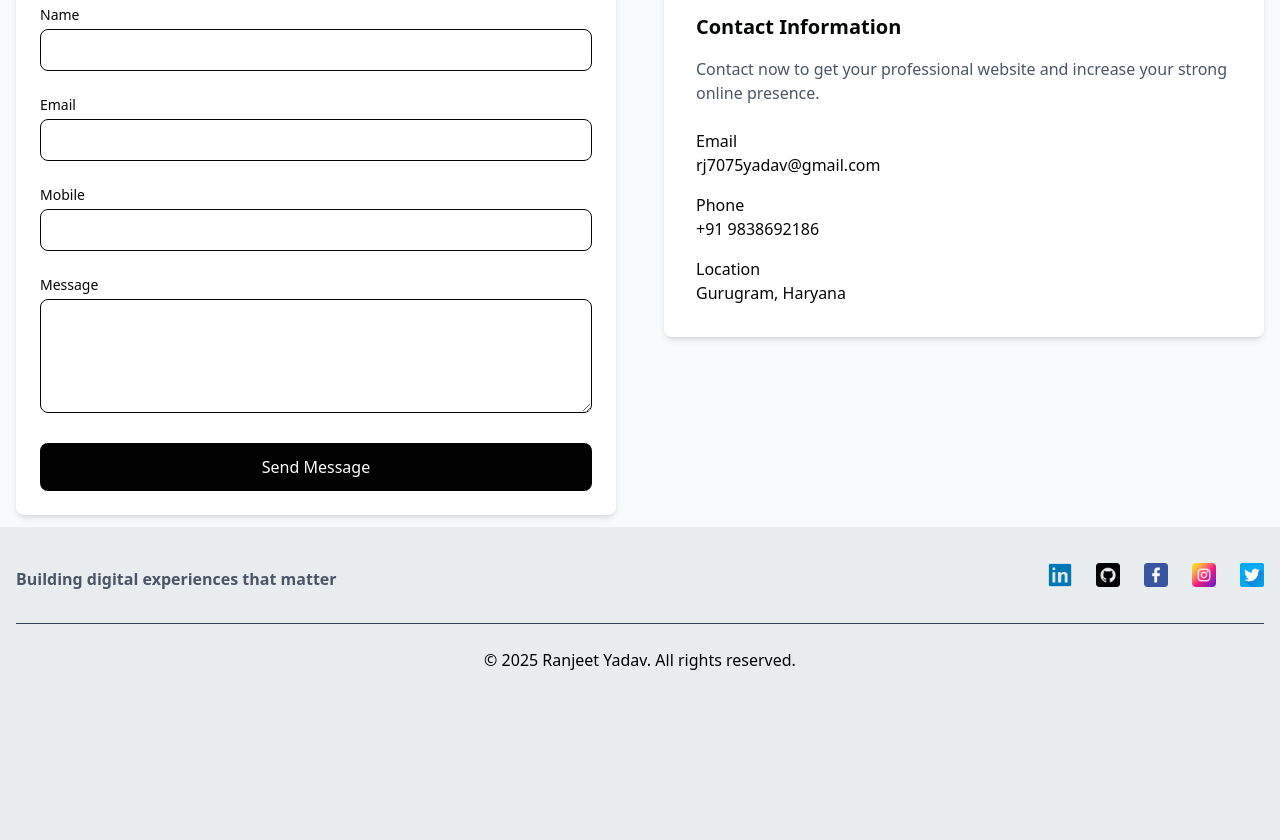
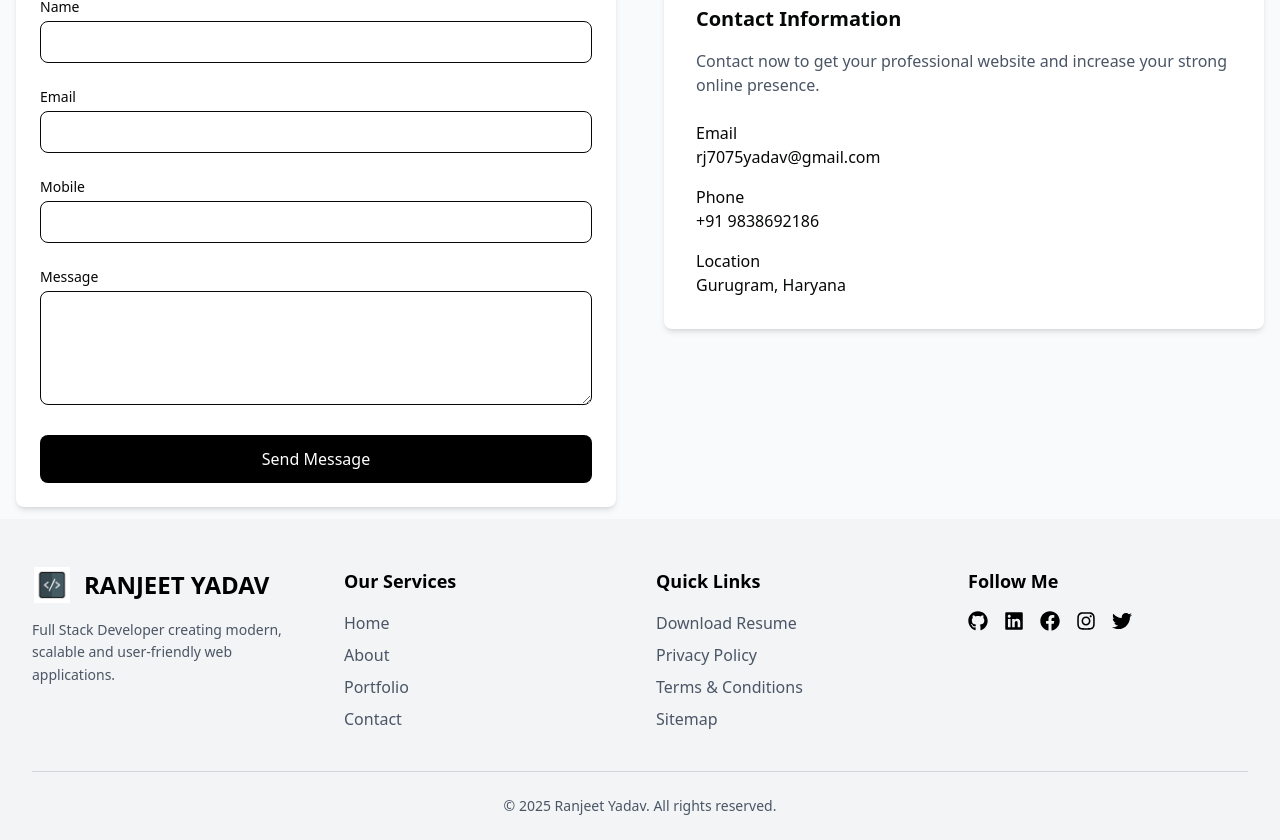
Before and after one commit to rj7075/Portfolio-My, a React (Vite) app in the folder client/: page / in a window 1280 px wide. Shown: the part 1609-2449 px from the top of the page. Before the commit the page ends 2313 px from the top, so only its background shows below. Built offline with nearby package versions, Linux system fonts and the light colour scheme.

Commit message:
files updated with footer

```diff
--- a/client/package.json
+++ b/client/package.json
@@ -13,6 +13,7 @@
     "@tailwindcss/vite": "^4.1.11",
     "react": "^19.1.1",
     "react-dom": "^19.1.1",
+    "react-icons": "^5.5.0",
     "react-router-dom": "^7.8.0",
     "tailwindcss": "^4.1.11"
   },
--- a/client/src/components/AboutSection.jsx
+++ b/client/src/components/AboutSection.jsx
@@ -15,12 +15,13 @@ export default function AboutSection() {
   ];
 
   return (
-    <section className="py-10 mt-15 sm:py-14 lg:py-20">
+    <section className="py-10 sm:py-14 lg:py-20">
       <div className="max-w-7xl mx-auto px-4 sm:px-6 lg:px-8">
 
         {/* Title */}
         <h2 className="
           text-center
+          pt-10
           text-2xl sm:text-3xl md:text-4xl
           font-bold
           mb-8 sm:mb-12
--- a/client/src/components/Footer.jsx
+++ b/client/src/components/Footer.jsx
@@ -1,59 +1,147 @@
+import {
+  FaGithub,
+  FaLinkedin,
+  FaFacebook,
+  FaInstagram,
+  FaTwitter,
+} from "react-icons/fa";
+
 export default function Footer() {
   const currentYear = new Date().getFullYear();
 
   return (
-    <footer className="bg-dark text-black py-8">
-      <div className="container mx-auto px-4">
-        <div className="flex flex-col md:flex-row justify-between items-center">
-          <div className="mb-4 md:mb-0">
-            {/* <h3 className="text-2xl font-bold text-primary">DevPortfolio</h3> */}
-            <p className="mt-2 font-semibold text-gray-600">
-              Building digital experiences that matter
+    <footer className="bg-gray-100 text-black pt-12 pb-6">
+      <div className="max-w-7xl mx-auto px-4 sm:px-6 lg:px-8">
+
+        {/* 4 column layout */}
+        <div className="grid grid-cols-1 sm:grid-cols-2 lg:grid-cols-4 gap-8">
+
+          {/* Column 1: Brand */}
+          <div>
+            <div className="flex items-center gap-3">
+              <img
+                src="/mylogo.png"
+                alt="RJ Yadav Logo"
+                className="h-9 w-10 object-contain"
+              />
+              <h3 className="text-2xl font-bold">RANJEET YADAV</h3>
+            </div>
+
+            <p className="mt-4 text-gray-600 text-sm leading-relaxed">
+              Full Stack Developer creating modern, scalable and user-friendly
+              web applications.
             </p>
           </div>
 
-          <div className="flex space-x-6">
+          {/* Column 2: Menu Links */}
+          <div>
+            <h4 className="text-lg font-semibold mb-4">Our Services</h4>
+
+            <ul className="space-y-2 text-gray-600">
+              <li>
+                <a href="/" className="hover:text-black transition">
+                  Home
+                </a>
+              </li>
+              <li>
+                <a href="/about" className="hover:text-black transition">
+                  About
+                </a>
+              </li>
+              <li>
+                <a href="/portfolio" className="hover:text-black transition">
+                  Portfolio
+                </a>
+              </li>
+              <li>
+                <a href="/contact" className="hover:text-black transition">
+                  Contact
+                </a>
+              </li>
+            </ul>
+          </div>
+
+          {/* Column 3: Quick Links */}
+          <div>
+            <h4 className="text-lg font-semibold mb-4">Quick Links</h4>
+
+            <ul className="space-y-2 text-gray-600">
+              <li>
+                <a href="/resume.pdf" className="hover:text-black transition">
+                  Download Resume
+                </a>
+              </li>
+              <li>
+                <a href="#" className="hover:text-black transition">
+                  Privacy Policy
+                </a>
+              </li>
+              <li>
+                <a href="#" className="hover:text-black transition">
+                  Terms & Conditions
+                </a>
+              </li>
+              <li>
+                <a href="#" className="hover:text-black transition">
+                  Sitemap
+                </a>
+              </li>
+            </ul>
+          </div>
+
+          {/* Column 4: Social Links */}
+          <div>
+            <h4 className="text-lg font-semibold mb-4">Follow Me</h4>
+
+            <div className="flex gap-4">
+
+              <a
+                href="https://github.com/rj7075"
+                target="_blank"
+                className="text-xl hover:text-gray-800 transition"
+              >
+                <FaGithub />
+              </a>
+
               <a
                 href="https://www.linkedin.com/in/ranjeet-yadav-174865211/"
-              className="text-black hover:text-primary transition"
-              aria-label="linkdin"
+                target="_blank"
+                className="text-xl hover:text-blue-600 transition"
               >
-              <img className="h-6 w-6" src="/linkdin.png" alt="linkdin" />
+                <FaLinkedin />
               </a>
-            <a
-              href="https://github.com/rj7075?tab=repositories"
-              className="text-black hover:text-primary transition"
-              aria-label="GitHub"
-            >
-              <img className="h-6 w-6" src="/github.png" alt="Github" />
-            </a>
+
               <a
                 href="#"
-              className="text-black hover:text-primary transition"
-              aria-label="facebook"
+                className="text-xl hover:text-blue-500 transition"
               >
-              <img className="h-6 w-6" src="/facebook.png" alt="facebook" />
+                <FaFacebook />
               </a>
+
               <a
                 href="#"
-              className="text-black hover:text-primary transition"
-              aria-label="instagram"
+                className="text-xl hover:text-pink-500 transition"
               >
-              <img className="h-6 w-6" src="/instagram.png" alt="instagram" />
+                <FaInstagram />
               </a>
+
               <a
                 href="#"
-              className="text-black hover:text-primary transition"
-              aria-label="LinkedIn"
+                className="text-xl hover:text-blue-400 transition"
               >
-              <img className="h-6 w-6" src="/twitter.png" alt="twitter" />
+                <FaTwitter />
               </a>
+
             </div>
           </div>
 
-        <div className="border-t border-gray-700 mt-8 text-black pt-6 text-center">
-          <p>&copy; {currentYear} Ranjeet Yadav. All rights reserved.</p>
         </div>
+
+        {/* Bottom copyright */}
+        <div className="border-t border-gray-300 mt-10 pt-6 text-center text-gray-600 text-sm">
+          © {currentYear} Ranjeet Yadav. All rights reserved.
+        </div>
+
       </div>
     </footer>
   );
--- a/client/src/components/Header.jsx
+++ b/client/src/components/Header.jsx
@@ -74,7 +74,7 @@ export default function Header() {
       {/* Mobile Navigation */}
       {isMenuOpen && (
         <nav className="md:hidden bg-white py-4 px-4 shadow-lg">
-          <ul className="flex flex-col space-y-4">
+          <ul className="flex  justfy items-center flex-col space-y-4">
             {navItems.map((item) => (
               <li key={item.name}>
                 <NavLink
--- a/client/src/components/Hero.jsx
+++ b/client/src/components/Hero.jsx
@@ -3,7 +3,7 @@ import { Link } from "react-router-dom";
 
 const Hero = () => {
   return (
-    <section className="py-4 pb-16">
+    <section className="py-4 pb-16 mb-5">
       <div className="container mx-auto px-4">
         <div className="flex flex-col md:flex-row items-center">
           <div className="md:w-1/2 mb-10 md:mb-0">
@@ -11,7 +11,7 @@ const Hero = () => {
               Hi, I'm <span className="text-primary">Ranjeet Yadav</span>
             </h1>
             <h2 className="text-xl md:text-3xl font-semibold mb-6">
-              Full Stack Developer
+              Full Stack Software Developer
             </h2>
             <p className="text-md mb-8 font-semibold text-gray-500">
               I am a passionate Full Stack Software Developer specializing in
@@ -35,13 +35,13 @@ const Hero = () => {
             <div className="flex space-x-4">
               <Link
                 to="/portfolio"
-                className="bg-primary text-black border border-primary px-6 py-3 rounded-lg font-medium hover:bg-secondary transition"
+                className="bg-primary text-black border border-primary px-5 py-2 rounded-lg font-medium hover:bg-secondary transition"
               >
                 View My Work
               </Link>
               <Link
                 to="/contact"
-                className="border border-primary text-primary px-6 py-3 rounded-lg font-medium hover:bg-primary hover:text-black transition"
+                className="border border-primary text-primary px-5 py-2 rounded-lg font-medium hover:bg-primary hover:text-black transition"
               >
                 Contact Me
               </Link>
--- a/client/src/pages/Home.jsx
+++ b/client/src/pages/Home.jsx
@@ -7,7 +7,7 @@ export default function Home() {
   return (
     <>
       <Hero />
-      <AboutSection />
+      <AboutSection className="mt-10" />
       <Contact />
     </>
   );
```
Also changed, not shown: 1 other file (tests, documents, lock files or other folders). Lines whose indentation alone changed are shown as unchanged.
